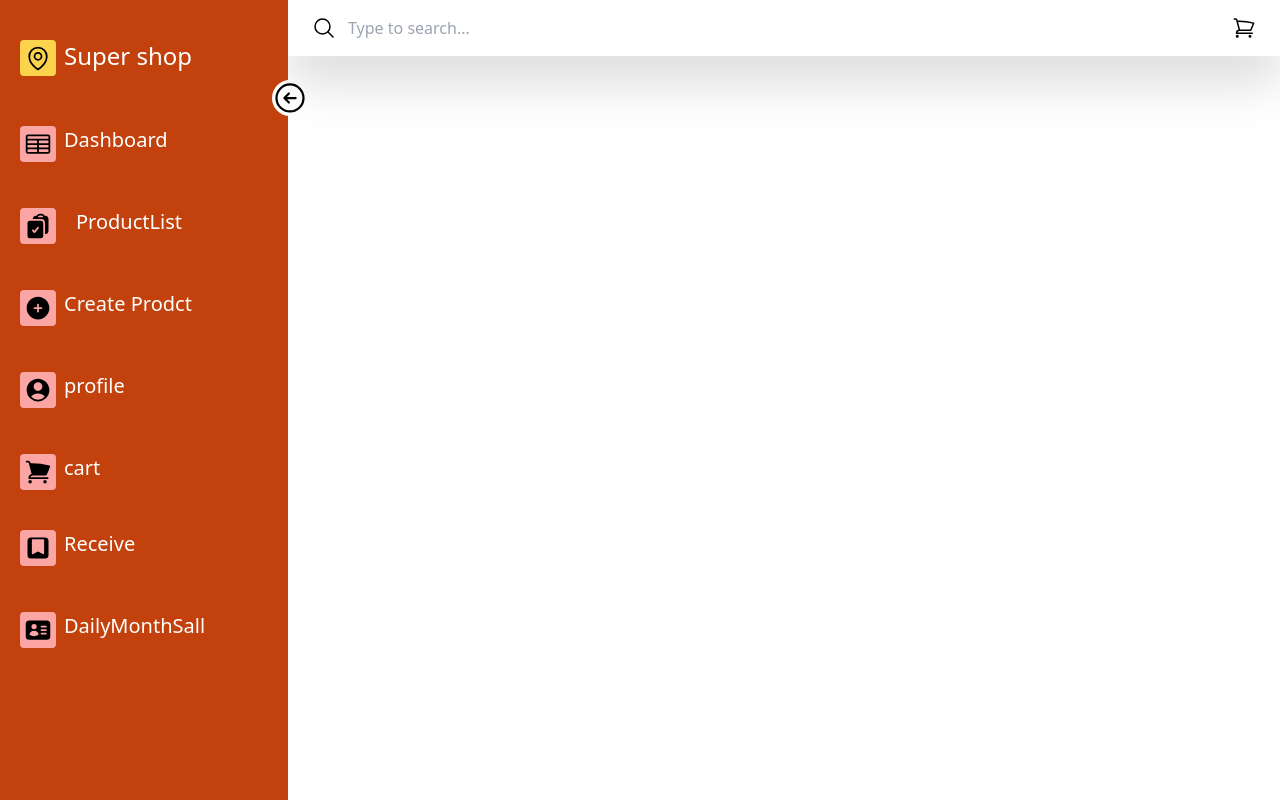
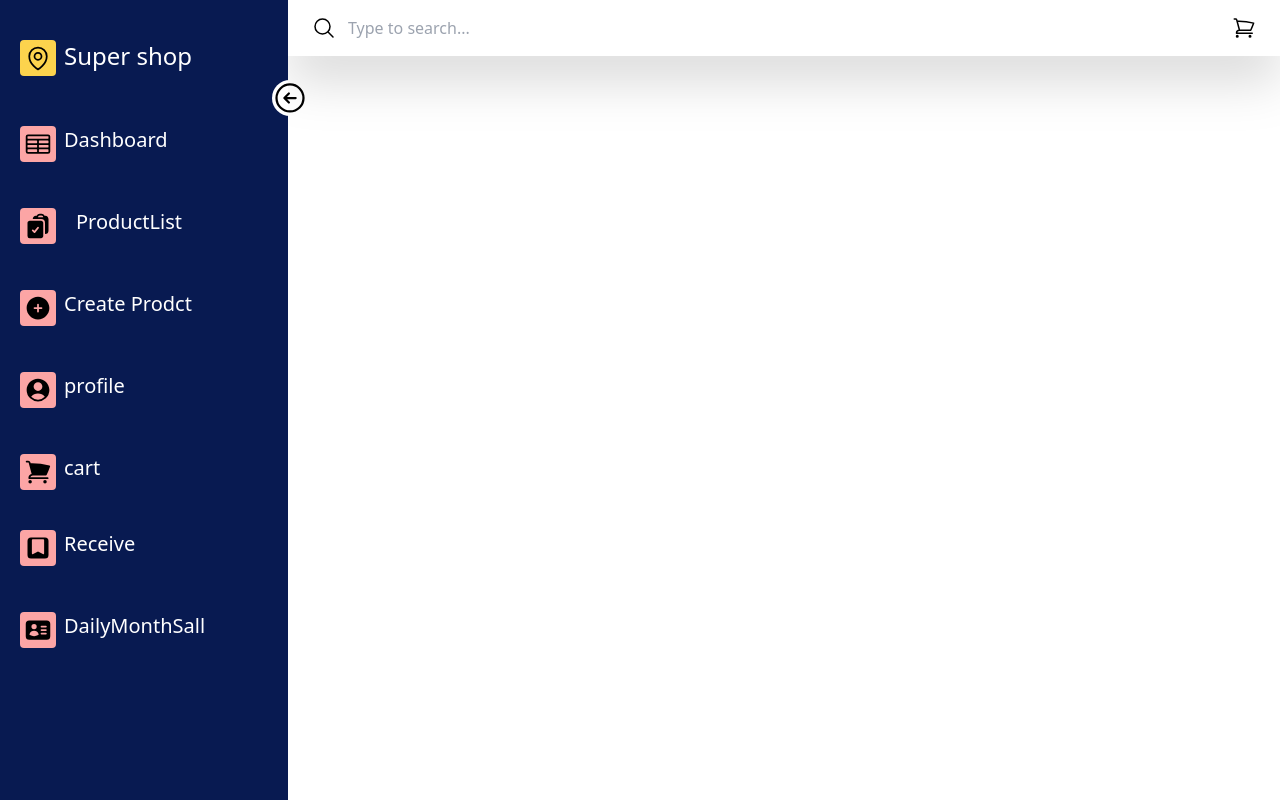
Before and after one commit to Kazamturjo/Super-Shop, a React (Create React App) app: page / in a window 1280 px wide. Built offline with nearby package versions, Linux system fonts and the light colour scheme.

Commit message:
2nd commit

```diff
--- a/src/Component/Navbar/Navbar.js
+++ b/src/Component/Navbar/Navbar.js
@@ -37,7 +37,7 @@ const Navbar = () => {
       {/* Hamburger Toggle BTN */}
 
       <div
-        className={`bg-orange-700  h-screen p-5 pt-10  ${
+        className={` bg-dark-purple h-screen p-5 pt-10  ${
           open ? 'w-72' : 'w-20'
         } duration-300 relative `}
       >
```
